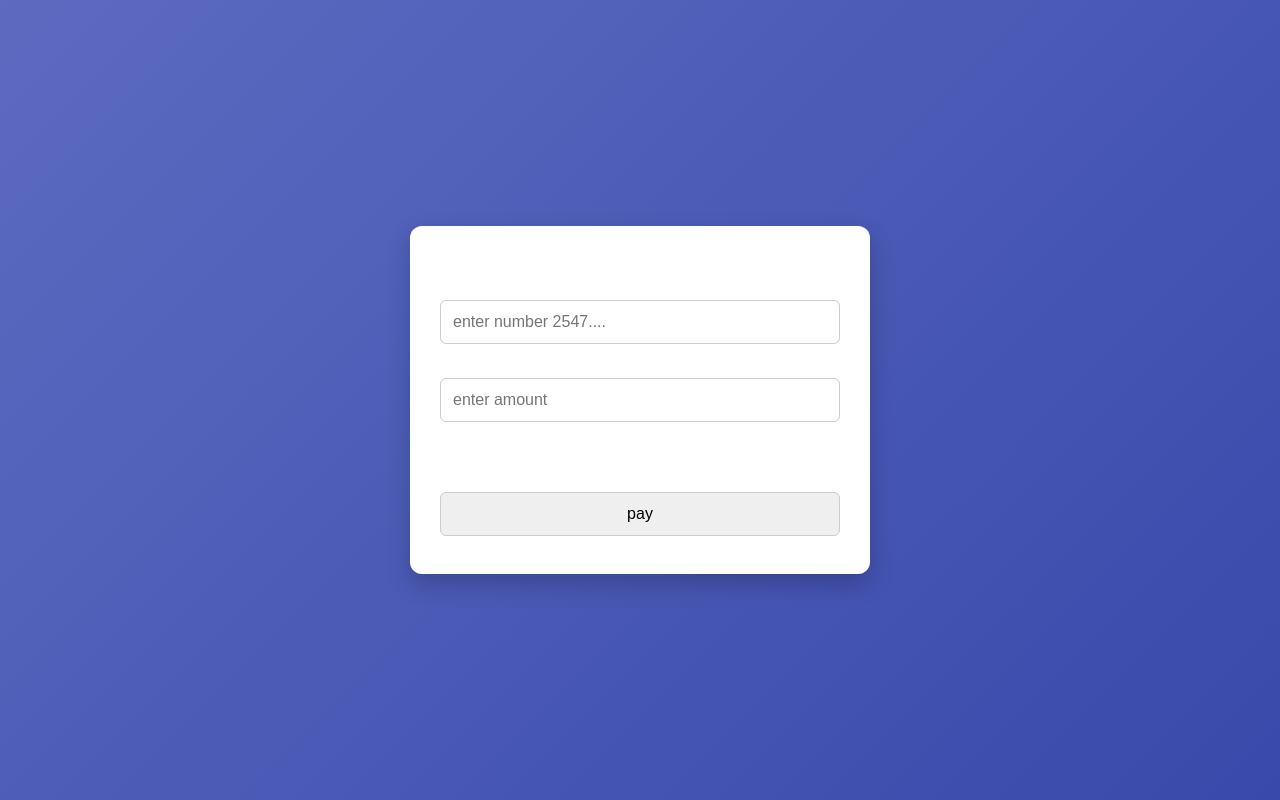
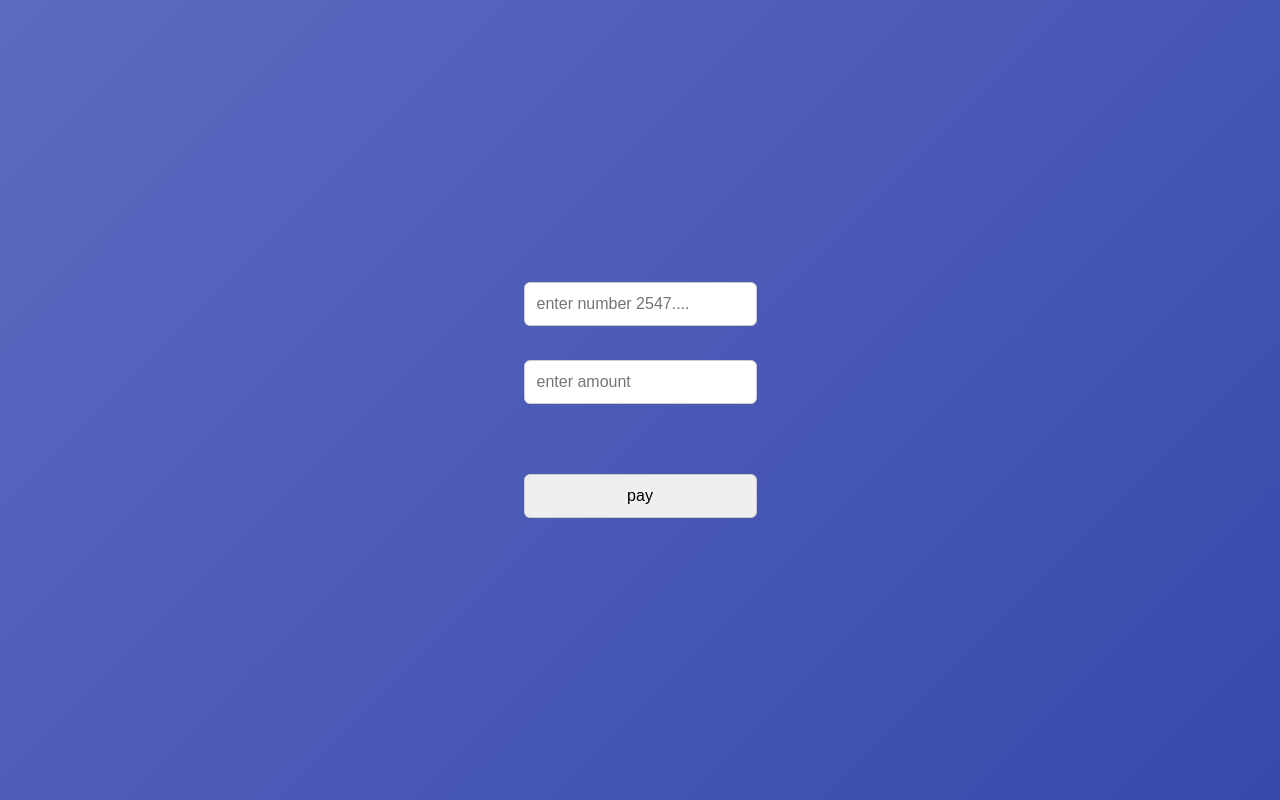
Before and after one commit to pemwatech/FLASK-MPESA-INTERGRATION, a Flask app: page / in a window 1280 px wide. Run offline with Flask 3, Linux system fonts and the light colour scheme; data that the repository does not hold is empty; some libraries are stand-ins or nearby versions.

Commit message:
Update form.html

```diff
--- a/mpesa_intergration/templates/form.html
+++ b/mpesa_intergration/templates/form.html
@@ -11,12 +11,12 @@
 
 
         <div class='auth-container'>
-        <div class='auth-card'>
 
 
 
              {%for flash_message in get_flashed_messages()%}
              {%if flash_message%}
+
                 <h2>{{flash_message}}</h2>
                 {%endif%}
             {%endfor%}
@@ -41,7 +41,7 @@
 
             <input type="submit" value="pay">
         </form>
-        </div>
+
         </div>
 
 
```
